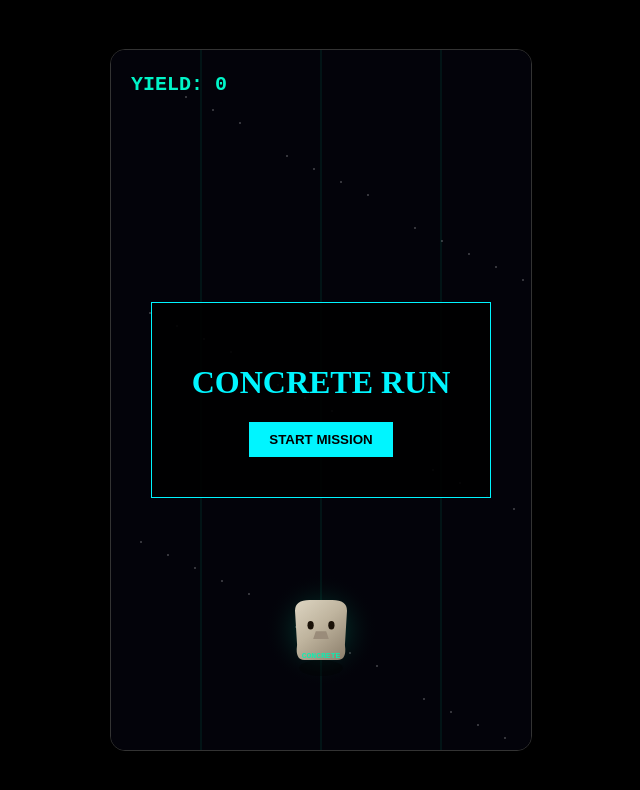
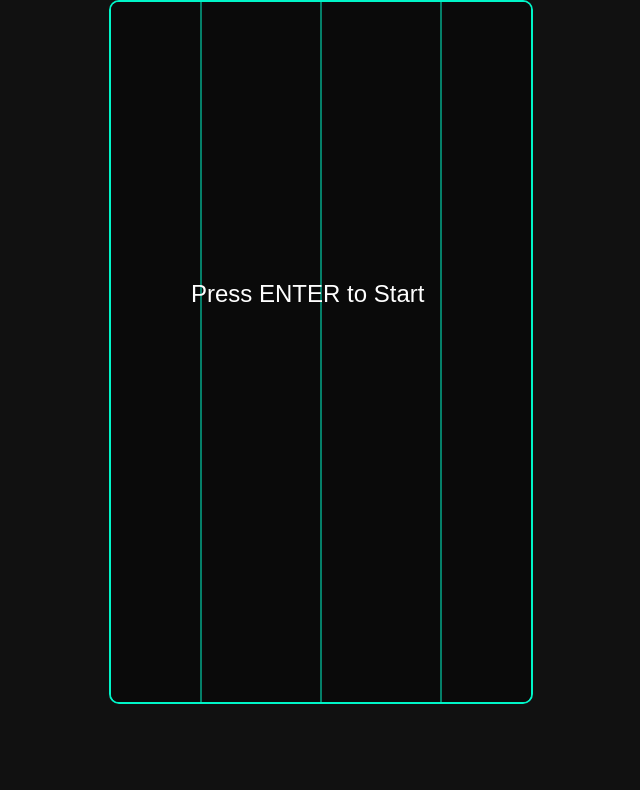
Before and after one commit to Kashif130/concrete-run, a Next.js app: page / in a window 1280 px wide. Shown: the top 790 px of the page, without its empty margins (319-959 px from the left). Built offline with nearby package versions, Linux system fonts and the light colour scheme.

Commit message:
Update page.js

```diff
--- a/app/page.js
+++ b/app/page.js
@@ -1,211 +1,145 @@
 'use client';
-import { useEffect, useRef, useState, useCallback } from 'react';
+import { useEffect, useRef } from 'react';
 
-// ─── CONSTANTS ───────────────────────────────────────────────
 const W = 420, H = 700;
 const LANES = [90, 210, 330];
-const PLAYER_W = 52, PLAYER_H = 60;
-const OBS_W = 56, OBS_H = 36;
-const VP = { x: W / 2, y: H * 0.36 };
 
-// ─── DRAW MOAI (THE HERO 🗿) ──────────────────────────────────
-function drawMoai(ctx, x, y, w, h, frame, options = {}) {
-  const { glow = true, label = true, tilt = 0, flash = false } = options;
-  ctx.save();
-  ctx.translate(x + w / 2, y + h / 2);
-  ctx.rotate(tilt);
-  ctx.translate(-(x + w / 2), -(y + h / 2));
+export default function Game() {
+  const canvasRef = useRef(null);
 
-  if (glow) {
-    const gr = ctx.createRadialGradient(x + w / 2, y + h / 2, 4, x + w / 2, y + h / 2, w * 1.1);
-    gr.addColorStop(0, flash ? 'rgba(255,80,80,0.5)' : 'rgba(0,245,180,0.28)');
-    gr.addColorStop(1, 'transparent');
-    ctx.fillStyle = gr;
-    ctx.beginPath(); ctx.arc(x + w / 2, y + h / 2, w * 1.1, 0, Math.PI * 2); ctx.fill();
-  }
-
-  // Shadow
-  ctx.fillStyle = 'rgba(0,0,0,0.35)';
-  ctx.beginPath(); ctx.ellipse(x + w / 2, y + h + 8, w * 0.42, 8, 0, 0, Math.PI * 2); ctx.fill();
-
-  // Head shape — tapered top
-  const hg = ctx.createLinearGradient(x, y, x + w, y + h);
-  hg.addColorStop(0, flash ? '#ffaaaa' : '#ddd5c2');
-  hg.addColorStop(0.45, flash ? '#cc8888' : '#bfb49e');
-  hg.addColorStop(1, flash ? '#884444' : '#8a7d6a');
-  ctx.fillStyle = hg;
-
-  ctx.beginPath();
-  ctx.moveTo(x + w * 0.28, y);
-  ctx.lineTo(x + w * 0.72, y);
-  ctx.quadraticCurveTo(x + w, y, x + w, y + h * 0.18);
-  ctx.lineTo(x + w * 0.96, y + h * 0.75);
-  ctx.quadraticCurveTo(x + w, y + h, x + w * 0.82, y + h);
-  ctx.lineTo(x + w * 0.18, y + h);
-  ctx.quadraticCurveTo(x, y + h, x + w * 0.04, y + h * 0.75);
-  ctx.lineTo(x, y + h * 0.18);
-  ctx.quadraticCurveTo(x, y, x + w * 0.28, y);
-  ctx.closePath();
-  ctx.fill();
-
-  // Eye sockets
-  const eyeY = y + h * 0.42;
-  const eyePositions = [x + w * 0.30, x + w * 0.70];
-  eyePositions.forEach((ex) => {
-    ctx.fillStyle = '#1a1208';
-    ctx.beginPath(); ctx.ellipse(ex, eyeY, w * 0.06, h * 0.07, 0, 0, Math.PI * 2); ctx.fill();
+  const game = useRef({
+    lane: 1,
+    targetLane: 1,
+    x: LANES[1],
+    y: H - 120,
+    obstacles: [],
+    speed: 5,
+    frame: 0,
+    state: 'start',
+    score: 0,
   });
 
-  // Nose
-  ctx.fillStyle = '#9a8c7a';
-  ctx.beginPath();
-  ctx.moveTo(x + w * 0.4, y + h * 0.52);
-  ctx.lineTo(x + w * 0.35, y + h * 0.65);
-  ctx.lineTo(x + w * 0.65, y + h * 0.65);
-  ctx.lineTo(x + w * 0.6, y + h * 0.52);
-  ctx.fill();
-
-  // CONCRETE label
-  if (label) {
-    ctx.fillStyle = flash ? 'rgba(255,160,160,0.9)' : 'rgba(0,245,180,0.9)';
-    ctx.font = `bold ${w * 0.155}px "Courier New", monospace`;
-    ctx.textAlign = 'center'; ctx.textBaseline = 'middle';
-    ctx.fillText('CONCRETE', x + w / 2, y + h * 0.925);
-  }
-  ctx.restore();
-}
-
-// ─── DRAW OBSTACLE 🔴 ────────────────────────────────────────
-function drawObstacle(ctx, x, y, frame) {
-  ctx.save();
-  // Red glow
-  const og = ctx.createRadialGradient(x, y, 5, x, y, 40);
-  og.addColorStop(0, 'rgba(255,60,60,0.4)');
-  og.addColorStop(1, 'transparent');
-  ctx.fillStyle = og;
-  ctx.beginPath(); ctx.arc(x, y, 40, 0, Math.PI * 2); ctx.fill();
-
-  // Red Sphere
-  ctx.fillStyle = '#ff4444';
-  ctx.font = '40px serif';
-  ctx.textAlign = 'center';
-  ctx.textBaseline = 'middle';
-  ctx.fillText('🔴', x, y);
-  ctx.restore();
-}
-
-// ─── BACKGROUND & GRID ───────────────────────────────────────
-function drawBG(ctx, frame, scrollY) {
-  ctx.fillStyle = '#03030a';
-  ctx.fillRect(0, 0, W, H);
-
-  // Road / Lanes
-  ctx.strokeStyle = 'rgba(0, 245, 180, 0.15)';
-  LANES.forEach(l => {
-    ctx.beginPath(); ctx.moveTo(l, 0); ctx.lineTo(l, H); ctx.stroke();
-  });
-
-  // Scrolling stars
-  for (let i = 0; i < 40; i++) {
-    const sx = ((i * 137) % W);
-    const sy = ((i * 543 + scrollY * 0.5) % H);
-    ctx.fillStyle = 'rgba(255,255,255,0.2)';
-    ctx.fillRect(sx, sy, 2, 2);
-  }
-}
-
-// ─── MAIN COMPONENT ───────────────────────────────────────────
-export default function ConcreteRunHero() {
-  const canvasRef = useRef(null);
-  const [gameState, setGameState] = useState('start');
-  const [score, setScore] = useState(0);
-
-  const game = useRef({
-    px: LANES[1], py: H - 120, targetLane: 1,
-    obstacles: [], speed: 5, frame: 0, scrollY: 0,
-    score: 0
-  });
-
-  const reset = useCallback(() => {
-    game.current = { px: LANES[1], py: H - 120, targetLane: 1, obstacles: [], speed: 5, frame: 0, scrollY: 0, score: 0 };
-    setScore(0);
-    setGameState('running');
+  // 🎮 Controls
+  useEffect(() => {
+    const key = (e) => {
+      if (e.key === 'ArrowLeft' && game.current.targetLane > 0) {
+        game.current.targetLane--;
+      }
+      if (e.key === 'ArrowRight' && game.current.targetLane < 2) {
+        game.current.targetLane++;
+      }
+      if (e.key === 'Enter') {
+        startGame();
+      }
+    };
+    window.addEventListener('keydown', key);
+    return () => window.removeEventListener('keydown', key);
   }, []);
 
-  useEffect(() => {
-    const handleKey = (e) => {
-      if (e.key === 'ArrowLeft') game.current.targetLane = Math.max(0, game.current.targetLane - 1);
-      if (e.key === 'ArrowRight') game.current.targetLane = Math.min(2, game.current.targetLane + 1);
-      if ((e.key === ' ' || e.key === 'Enter') && gameState !== 'running') reset();
-    };
-    window.addEventListener('keydown', handleKey);
-    return () => window.removeEventListener('keydown', handleKey);
-  }, [gameState, reset]);
+  const startGame = () => {
+    const g = game.current;
+    g.state = 'running';
+    g.obstacles = [];
+    g.score = 0;
+    g.speed = 5;
+  };
+
+  // 🎨 Draw Player 🗿
+  const drawPlayer = (ctx, x, y) => {
+    ctx.font = "50px serif";
+    ctx.textAlign = "center";
+    ctx.fillText("🗿", x, y);
+  };
+
+  // 🚧 Draw obstacle
+  const drawObstacle = (ctx, obs) => {
+    ctx.fillStyle = "red";
+    ctx.fillRect(obs.x - 25, obs.y, 50, 30);
+  };
 
   useEffect(() => {
     const canvas = canvasRef.current;
     const ctx = canvas.getContext('2d');
-    let raf;
 
     function loop() {
       const g = game.current;
       g.frame++;
 
-      if (gameState === 'running') {
-        g.scrollY += g.speed;
-        g.px += (LANES[g.targetLane] - g.px) * 0.15; // Smooth slide
+      ctx.clearRect(0, 0, W, H);
 
-        if (g.frame % 60 === 0) {
-          g.obstacles.push({ x: LANES[Math.floor(Math.random() * 3)], y: -100 });
-        }
+      // background
+      ctx.fillStyle = "#0a0a0a";
+      ctx.fillRect(0, 0, W, H);
 
-        g.obstacles.forEach((obs, i) => {
-          obs.y += g.speed;
-          // Collision Check
-          if (Math.abs(g.px - obs.x) < 40 && Math.abs(g.py - obs.y) < 45) {
-            setGameState('gameover');
-          }
-          if (obs.y > H) {
-            g.obstacles.splice(i, 1);
-            g.score += 10;
-            setScore(g.score);
-            g.speed += 0.05;
-          }
+      // lanes
+      ctx.strokeStyle = "#00f5c8";
+      LANES.forEach(l => {
+        ctx.beginPath();
+        ctx.moveTo(l, 0);
+        ctx.lineTo(l, H);
+        ctx.stroke();
+      });
+
+      if (g.state === 'start') {
+        ctx.fillStyle = "#fff";
+        ctx.font = "24px sans-serif";
+        ctx.fillText("Press ENTER to Start", 80, 300);
+        requestAnimationFrame(loop);
+        return;
+      }
+
+      // smooth lane movement
+      g.x += (LANES[g.targetLane] - g.x) * 0.2;
+
+      // spawn obstacles
+      if (g.frame % 60 === 0) {
+        const lane = Math.floor(Math.random() * 3);
+        g.obstacles.push({
+          lane,
+          x: LANES[lane],
+          y: -40
         });
       }
 
-      ctx.clearRect(0, 0, W, H);
-      drawBG(ctx, g.frame, g.scrollY);
+      // update obstacles
+      g.obstacles.forEach(o => {
+        o.y += g.speed;
+        drawObstacle(ctx, o);
 
-      // Draw Hero 🗿
-      const tilt = (LANES[g.targetLane] - g.px) * 0.005;
-      drawMoai(ctx, g.px - 26, g.py - 30, 52, 60, g.frame, { tilt });
+        // collision
+        if (
+          Math.abs(o.x - g.x) < 40 &&
+          Math.abs(o.y - g.y) < 40
+        ) {
+          g.state = 'start';
+        }
+      });
 
-      // Draw Obstacles
-      g.obstacles.forEach(obs => drawObstacle(ctx, obs.x, obs.y, g.frame));
+      // remove offscreen
+      g.obstacles = g.obstacles.filter(o => o.y < H);
 
-      // HUD
-      ctx.fillStyle = '#00f5c8';
-      ctx.font = 'bold 20px monospace';
-      ctx.fillText(`YIELD: ${g.score}`, 20, 40);
+      // draw player
+      drawPlayer(ctx, g.x, g.y);
 
-      raf = requestAnimationFrame(loop);
+      // score
+      g.score++;
+      ctx.fillStyle = "#00f5c8";
+      ctx.fillText("Score: " + g.score, 10, 30);
+
+      requestAnimationFrame(loop);
     }
+
     loop();
-    return () => cancelAnimationFrame(raf);
-  }, [gameState]);
+  }, []);
 
   return (
-    <div style={{ background: '#000', height: '100vh', display: 'flex', alignItems: 'center', justifyContent: 'center' }}>
-      <canvas ref={canvasRef} width={W} height={H} style={{ border: '1px solid #333', borderRadius: '15px' }} />
-      {gameState !== 'running' && (
-        <div style={{ position: 'absolute', textAlign: 'center', background: 'rgba(0,0,0,0.9)', padding: '40px', border: '1px solid #00f5ff', color: '#fff' }}>
-          <h1 style={{ color: '#00f5ff' }}>{gameState === 'start' ? 'CONCRETE RUN' : 'LIQUIDATED'}</h1>
-          <button onClick={reset} style={{ background: '#00f5ff', border: 'none', padding: '10px 20px', fontWeight: 'bold', cursor: 'pointer' }}>
-            START MISSION
-          </button>
-        </div>
-      )}
+    <div style={{ textAlign: 'center' }}>
+      <canvas
+        ref={canvasRef}
+        width={W}
+        height={H}
+        style={{ border: '2px solid #00f5c8', borderRadius: '10px' }}
+      />
     </div>
   );
 }
```
